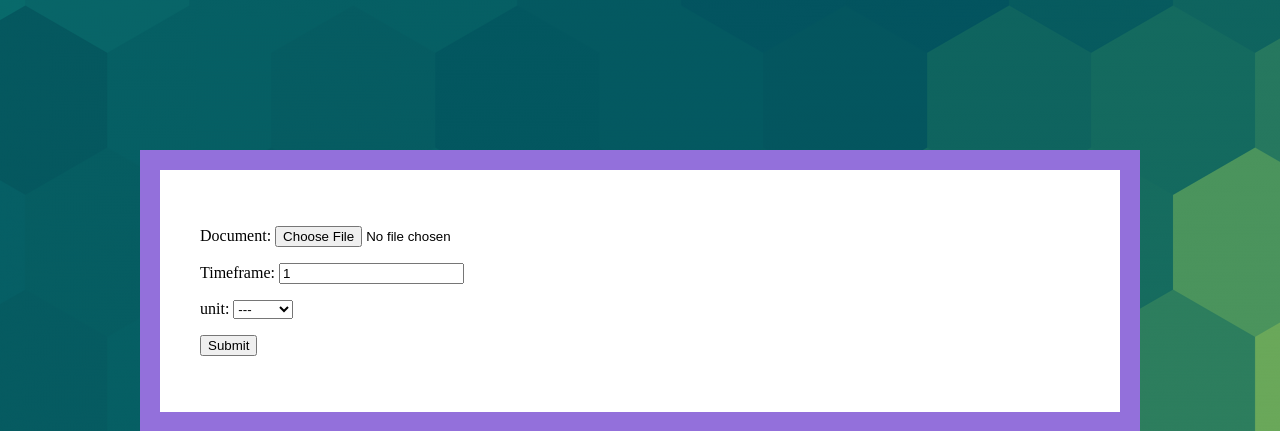
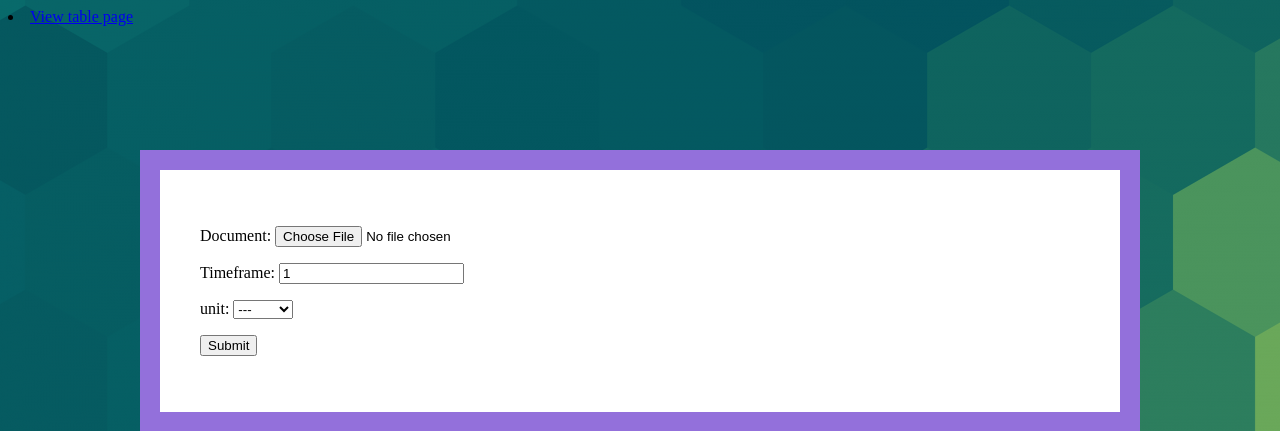
Before and after one commit to joshelb/queuemining, a Django app: page /queuemining/get_data in a window 1280 px wide. Shown: the top 431 px of the page. Run offline with Django 3.2, Linux system fonts and the light colour scheme.

Commit message:
Updating the html templates for the last commit.

```diff
--- a/templates/main.html
+++ b/templates/main.html
@@ -25,5 +25,6 @@
                 </p>
             </div>
         </div>
+    <li><a href="{% url 'queuemining:view_table' %}">View table page</a></li>
     </body>
 </html>
--- a/templates/table_2.html
+++ b/templates/table_2.html
@@ -8,6 +8,7 @@ th{text-align: left}
 </style>
 </head>
 <body>
+<li><a href="{% url 'queuemining:get_data' %}">View upload page</a></li>
 <table style="width: 100%;">
     <td>Activity</td>
     <td>Number of cases in the queue</td>
```
